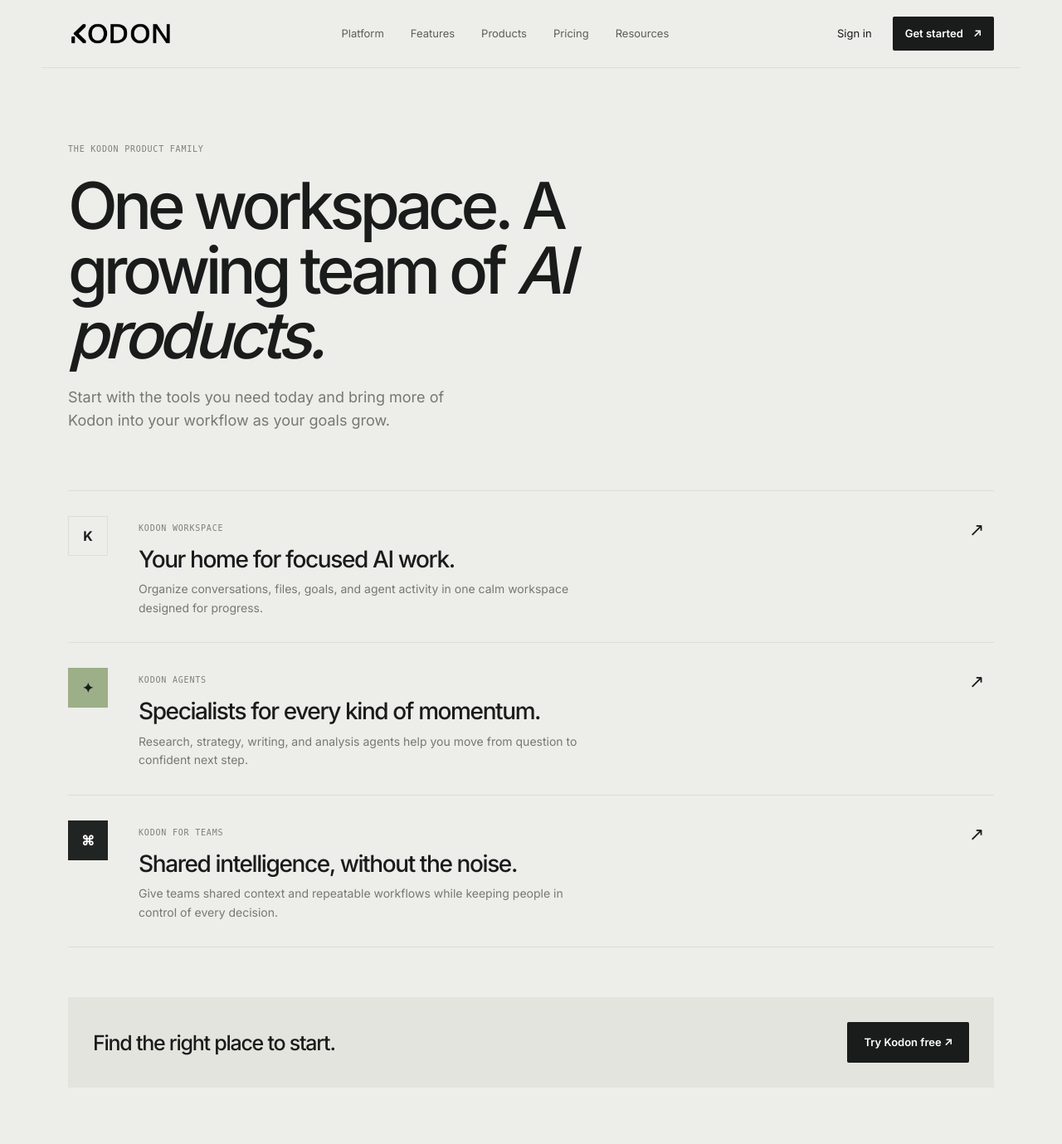
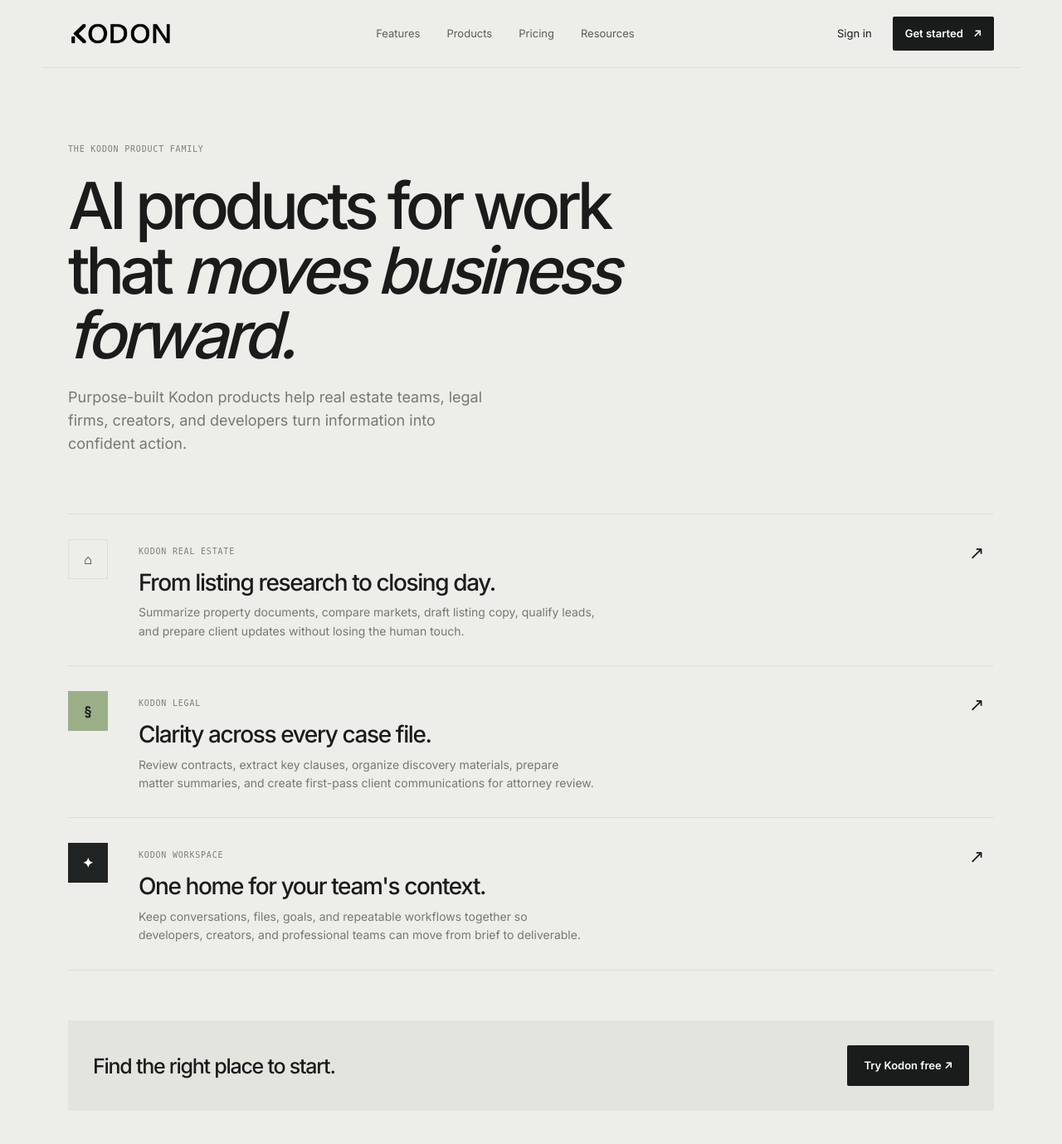
Before and after one commit to xenthil/kodon-web, an ASP.NET Core app: page /products in a window 1280 px wide. Shown: the top 1379 px of the page at 83% size. Before the commit the page ends 1281 px from the top, so only its background shows below. Run offline with ASP.NET Core 8, Linux system fonts and the light colour scheme; style sheets or scripts are compiled from the project's sources.

Commit message:
Tailor products and pricing content
Add real estate and legal workflow content to Products, replace the free option with , , and  credit packs, and remove the retired Platform page and navigation links.\n\nCo-authored-by: Copilot <223556219+Copilot@users.noreply.github.com>

```diff
--- a/Kodon.Web/Components/PageHeader.razor
+++ b/Kodon.Web/Components/PageHeader.razor
@@ -1,5 +1,5 @@
 <header class="site-header">
     <a class="brand" href="/" aria-label="Kodon home"><img src="ko-logo.png" alt="Kodon" /></a>
-    <nav class="main-nav" aria-label="Main navigation"><a href="/platform">Platform</a><a href="/features">Features</a><a href="/products">Products</a><a href="/pricing">Pricing</a><a href="/resources">Resources</a></nav>
+    <nav class="main-nav" aria-label="Main navigation"><a href="/features">Features</a><a href="/products">Products</a><a href="/pricing">Pricing</a><a href="/resources">Resources</a></nav>
     <div class="header-actions"><a class="login-link" href="/login">Sign in</a><a class="button button-dark button-small" href="/get-started">Get started <span>↗</span></a></div>
 </header>
--- a/Kodon.Web/Pages/Features.razor
+++ b/Kodon.Web/Pages/Features.razor
@@ -6,7 +6,7 @@
     <h1>Tools that turn intent into <em>momentum.</em></h1>
     <p class="page-lede">Kodon combines capable AI agents with a focused workspace, giving you the right support at every stage of the work.</p>
     <div class="feature-detail-grid">
-        <article class="feature-detail feature-detail-dark"><span class="feature-icon">✦</span><span class="feature-index">01</span><h2>Agentic execution</h2><p>Move beyond one-off prompts. Give Kodon a goal and let specialized agents break it down, research options, and produce a useful first draft.</p><a class="text-link link-light" href="/platform">Explore the platform →</a></article>
+        <article class="feature-detail feature-detail-dark"><span class="feature-icon">✦</span><span class="feature-index">01</span><h2>Agentic execution</h2><p>Move beyond one-off prompts. Give Kodon a goal and let specialized agents break it down, research options, and produce a useful first draft.</p><a class="text-link link-light" href="/products">Explore Kodon products →</a></article>
         <article class="feature-detail"><span class="feature-icon">⌘</span><span class="feature-index">02</span><h2>Context that compounds</h2><p>Keep briefs, files, decisions, and conversations together. Your workspace gets more useful as your work evolves.</p><a class="text-link" href="/get-started">Build your workspace →</a></article>
         <article class="feature-detail"><span class="feature-icon">◒</span><span class="feature-index">03</span><h2>Reviewable by default</h2><p>See what your agents are doing, guide the approach, and approve important outputs before they move forward.</p><a class="text-link" href="/docs">Read the documentation →</a></article>
         <article class="feature-detail"><span class="feature-icon">↗</span><span class="feature-index">04</span><h2>Ready for real work</h2><p>From product planning to client preparation, Kodon helps transform a blank page into an outcome you can use.</p><a class="text-link" href="/use-cases">See use cases →</a></article>
--- a/Kodon.Web/Pages/Home.razor
+++ b/Kodon.Web/Pages/Home.razor
@@ -5,7 +5,6 @@
 <header class="site-header">
     <a class="brand" href="/" aria-label="Kodon home"><img src="ko-logo.png" alt="Kodon" /></a>
     <nav class="main-nav" aria-label="Main navigation">
-        <a href="/platform">Platform</a>
         <a href="/features">Features</a>
         <a href="/products">Products</a>
         <a href="/use-cases">Use cases</a>
@@ -25,7 +24,7 @@
         <p class="hero-lede">Kodon brings powerful AI agents, your team's context, and your everyday tools together in one thoughtful workspace.</p>
         <div class="hero-actions">
             <a class="button button-dark" href="/get-started">Try Kodon free <span>↗</span></a>
-            <a class="text-link" href="/platform">Explore the platform <span>→</span></a>
+            <a class="text-link" href="/features">Explore the features <span>→</span></a>
         </div>
         <div class="trust-row"><span>Trusted by early teams at</span><strong>northstar</strong><strong>arc/</strong><strong>luma</strong></div>
     </div>
--- a/Kodon.Web/Pages/Platform.razor
+++ /dev/null
@@ -1,4 +0,0 @@
-@page "/platform"
-<PageTitle>Platform — Kodon</PageTitle>
-<PageHeader />
-<section class="inner-page section-wrap"><div class="eyebrow">THE KODON PLATFORM</div><h1>AI that works the way <em>you do.</em></h1><p class="page-lede">A calm, connected workspace where intelligent agents turn complex goals into clear, finished work.</p><div class="platform-showcase"><div><span class="feature-icon">✦</span><h2>Delegate the busywork.</h2><p>Set an outcome, choose the right agent, and let Kodon plan, research, write, and refine alongside you.</p></div><div class="showcase-panel"><span class="panel-label">ACTIVE WORKFLOW</span><strong>Q3 product launch</strong><div class="workflow-row"><span>Research agent</span><b>Complete</b></div><div class="workflow-row"><span>Strategy agent</span><b>Working</b></div><div class="workflow-row"><span>Content agent</span><b>Queued</b></div></div></div><div class="feature-grid"><article class="feature-card"><span class="feature-icon">01</span><h3>Specialized agents</h3><p>Purpose-built agents collaborate on research, strategy, writing, analysis, and more.</p></article><article class="feature-card"><span class="feature-icon">02</span><h3>Connected context</h3><p>Keep your files, conversations, and instructions together so every answer starts informed.</p></article><article class="feature-card"><span class="feature-icon">03</span><h3>Human in the loop</h3><p>Review, guide, and approve every important step. You remain in control.</p></article></div></section>
--- a/Kodon.Web/Pages/Pricing.razor
+++ b/Kodon.Web/Pages/Pricing.razor
@@ -1,4 +1,4 @@
 @page "/pricing"
 <PageTitle>Pricing — Kodon</PageTitle>
 <PageHeader />
-<section class="inner-page section-wrap"><div class="eyebrow">SIMPLE, FLEXIBLE PRICING</div><h1>Pay for the work.<br /><em>Not the hype.</em></h1><p class="page-lede">Start free and add credits when you need them. No confusing tiers, lock-ins, or surprise invoices.</p><div class="plans-grid"><article class="plan-card"><span>EXPLORER</span><h2>$0</h2><small>Free forever</small><p>Get a feel for the Kodon workspace.</p><a class="button button-dark" href="/register">Start free ↗</a></article><article class="plan-card plan-card-featured"><span>PAY AS YOU GO</span><h2>$10</h2><small>per credit pack</small><p>Scale your agents when the work calls for it.</p><ul><li>Use any available agent</li><li>Credits never expire</li><li>Usage dashboard included</li></ul><a class="button button-light" href="/get-started">Buy credits ↗</a></article><article class="plan-card"><span>TEAMS</span><h2>Let's talk</h2><small>Custom workspace</small><p>Shared context, controls, and support for your team.</p><a class="text-link" href="mailto:hello@kodon.ai">Contact sales →</a></article></div></section>
+<section class="inner-page section-wrap"><div class="eyebrow">SIMPLE, FLEXIBLE PRICING</div><h1>Pay for the work.<br /><em>Not the hype.</em></h1><p class="page-lede">Choose a credit pack that fits the work in front of you. Credits power agent runs and usage is always visible in your dashboard.</p><div class="plans-grid"><article class="plan-card"><span>STARTER CREDITS</span><h2>$10</h2><small>One-time credit pack</small><p>For quick questions, document reviews, and focused tasks.</p><ul><li>Use any available agent</li><li>Usage dashboard included</li></ul><a class="button button-dark" href="/get-started">Choose $10 ↗</a></article><article class="plan-card plan-card-featured"><span>PROFESSIONAL CREDITS</span><h2>$20</h2><small>One-time credit pack</small><p>For active projects, content production, and regular research.</p><ul><li>Use any available agent</li><li>Priority workspace capacity</li><li>Usage dashboard included</li></ul><a class="button button-light" href="/get-started">Choose $20 ↗</a></article><article class="plan-card"><span>BUSINESS CREDITS</span><h2>$50</h2><small>One-time credit pack</small><p>For client work, legal review, real estate operations, and team workflows.</p><ul><li>Use any available agent</li><li>Shared team workflows</li><li>Usage dashboard included</li></ul><a class="button button-dark" href="/get-started">Choose $50 ↗</a></article></div></section>
--- a/Kodon.Web/Pages/Products.razor
+++ b/Kodon.Web/Pages/Products.razor
@@ -3,12 +3,12 @@
 <PageHeader />
 <section class="inner-page section-wrap">
     <div class="eyebrow">THE KODON PRODUCT FAMILY</div>
-    <h1>One workspace. A growing team of <em>AI products.</em></h1>
-    <p class="page-lede">Start with the tools you need today and bring more of Kodon into your workflow as your goals grow.</p>
+    <h1>AI products for work that <em>moves business forward.</em></h1>
+    <p class="page-lede">Purpose-built Kodon products help real estate teams, legal firms, creators, and developers turn information into confident action.</p>
     <div class="product-list">
-        <article class="product-row"><div class="product-badge">K</div><div><span class="eyebrow">KODON WORKSPACE</span><h2>Your home for focused AI work.</h2><p>Organize conversations, files, goals, and agent activity in one calm workspace designed for progress.</p></div><a class="case-arrow" href="/dashboard">↗</a></article>
-        <article class="product-row"><div class="product-badge product-badge-sage">✦</div><div><span class="eyebrow">KODON AGENTS</span><h2>Specialists for every kind of momentum.</h2><p>Research, strategy, writing, and analysis agents help you move from question to confident next step.</p></div><a class="case-arrow" href="/features">↗</a></article>
-        <article class="product-row"><div class="product-badge product-badge-dark">⌘</div><div><span class="eyebrow">KODON FOR TEAMS</span><h2>Shared intelligence, without the noise.</h2><p>Give teams shared context and repeatable workflows while keeping people in control of every decision.</p></div><a class="case-arrow" href="mailto:hello@kodon.ai">↗</a></article>
+        <article class="product-row"><div class="product-badge">⌂</div><div><span class="eyebrow">KODON REAL ESTATE</span><h2>From listing research to closing day.</h2><p>Summarize property documents, compare markets, draft listing copy, qualify leads, and prepare client updates without losing the human touch.</p></div><a class="case-arrow" href="/get-started">↗</a></article>
+        <article class="product-row"><div class="product-badge product-badge-sage">§</div><div><span class="eyebrow">KODON LEGAL</span><h2>Clarity across every case file.</h2><p>Review contracts, extract key clauses, organize discovery materials, prepare matter summaries, and create first-pass client communications for attorney review.</p></div><a class="case-arrow" href="/get-started">↗</a></article>
+        <article class="product-row"><div class="product-badge product-badge-dark">✦</div><div><span class="eyebrow">KODON WORKSPACE</span><h2>One home for your team's context.</h2><p>Keep conversations, files, goals, and repeatable workflows together so developers, creators, and professional teams can move from brief to deliverable.</p></div><a class="case-arrow" href="/dashboard">↗</a></article>
     </div>
     <div class="product-cta"><h2>Find the right place to start.</h2><a class="button button-dark" href="/get-started">Try Kodon free ↗</a></div>
 </section>
--- a/Kodon.Web/Pages/Resources.razor
+++ b/Kodon.Web/Pages/Resources.razor
@@ -1,4 +1,4 @@
 @page "/resources"
 <PageTitle>Resources — Kodon</PageTitle>
 <PageHeader />
-<section class="inner-page section-wrap"><div class="eyebrow">RESOURCES</div><h1>Get more from your <em>workspace.</em></h1><p class="page-lede">Guides, documentation, and practical ideas for building better workflows with AI.</p><div class="resource-grid"><a href="/docs"><span>Documentation</span><small>Learn the fundamentals and explore every feature.</small><b>↗</b></a><a href="/support"><span>Customer support</span><small>Get answers from a real member of the Kodon team.</small><b>↗</b></a><a href="/use-cases"><span>Workflow ideas</span><small>See how builders, creators, and professionals use Kodon.</small><b>↗</b></a><a href="/platform"><span>Platform guide</span><small>Understand agents, context, and responsible AI workflows.</small><b>↗</b></a></div></section>
+<section class="inner-page section-wrap"><div class="eyebrow">RESOURCES</div><h1>Get more from your <em>workspace.</em></h1><p class="page-lede">Guides, documentation, and practical ideas for building better workflows with AI.</p><div class="resource-grid"><a href="/docs"><span>Documentation</span><small>Learn the fundamentals and explore every feature.</small><b>↗</b></a><a href="/support"><span>Customer support</span><small>Get answers from a real member of the Kodon team.</small><b>↗</b></a><a href="/use-cases"><span>Workflow ideas</span><small>See how builders, creators, and professionals use Kodon.</small><b>↗</b></a><a href="/products"><span>Product guide</span><small>Find the right Kodon tools for your workflow.</small><b>↗</b></a></div></section>
```
